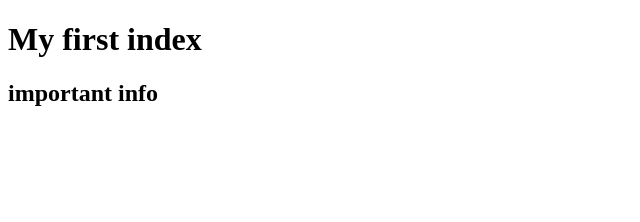
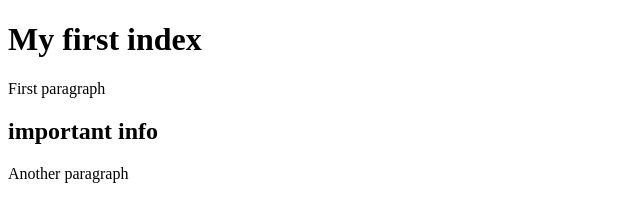
Before and after one commit to IagoPP/PROJECTGIT, a plain HTML site: page index.html in a window 1280 px wide. Shown: the whole page, without its empty margins (0-640 px from the left). Drawn offline with Linux system fonts and the light colour scheme.

Commit message:
My first index git

```diff
--- a/index.html
+++ b/index.html
@@ -8,6 +8,8 @@
 </head>
 <body>
     <h1>My first index</h1>
+    <p>First paragraph</p>
     <h2>important info</h2>
+    <p>Another paragraph</p>
 </body>
 </html>
```
